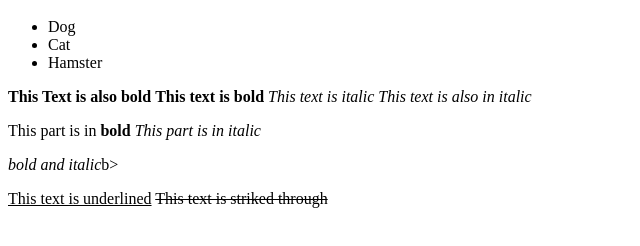
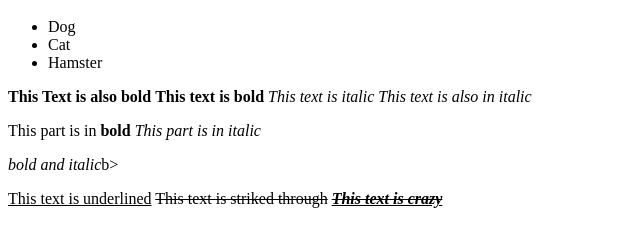
Before and after one commit to HuTaoMain28/legendary-sniffle, a plain HTML site: page sample.html in a window 1280 px wide. Shown: the part 524-770 px from the top of the page, without its empty margins (0-640 px from the left). Drawn offline with Linux system fonts and the light colour scheme.

Commit message:
Update index.html

```diff
--- a/sample.html
+++ b/sample.html
@@ -41,5 +41,6 @@
     <p><This part is in both <b><i> bold and italic</i></>b></p>
     <u>This text is underlined</u>
     <del>This text is striked through</del>
+    <u><del><b><i>This text is crazy</i></b></del></u>
   </body>
 </html>
```
